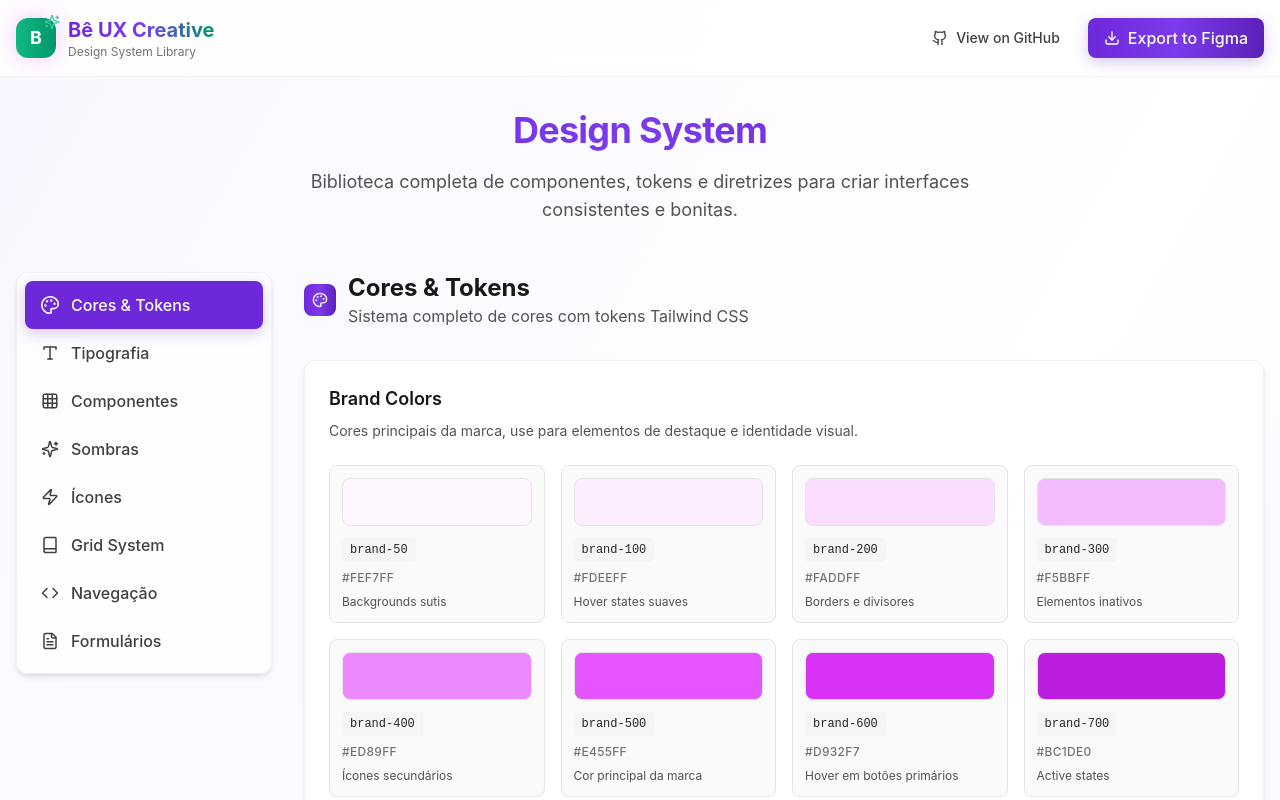
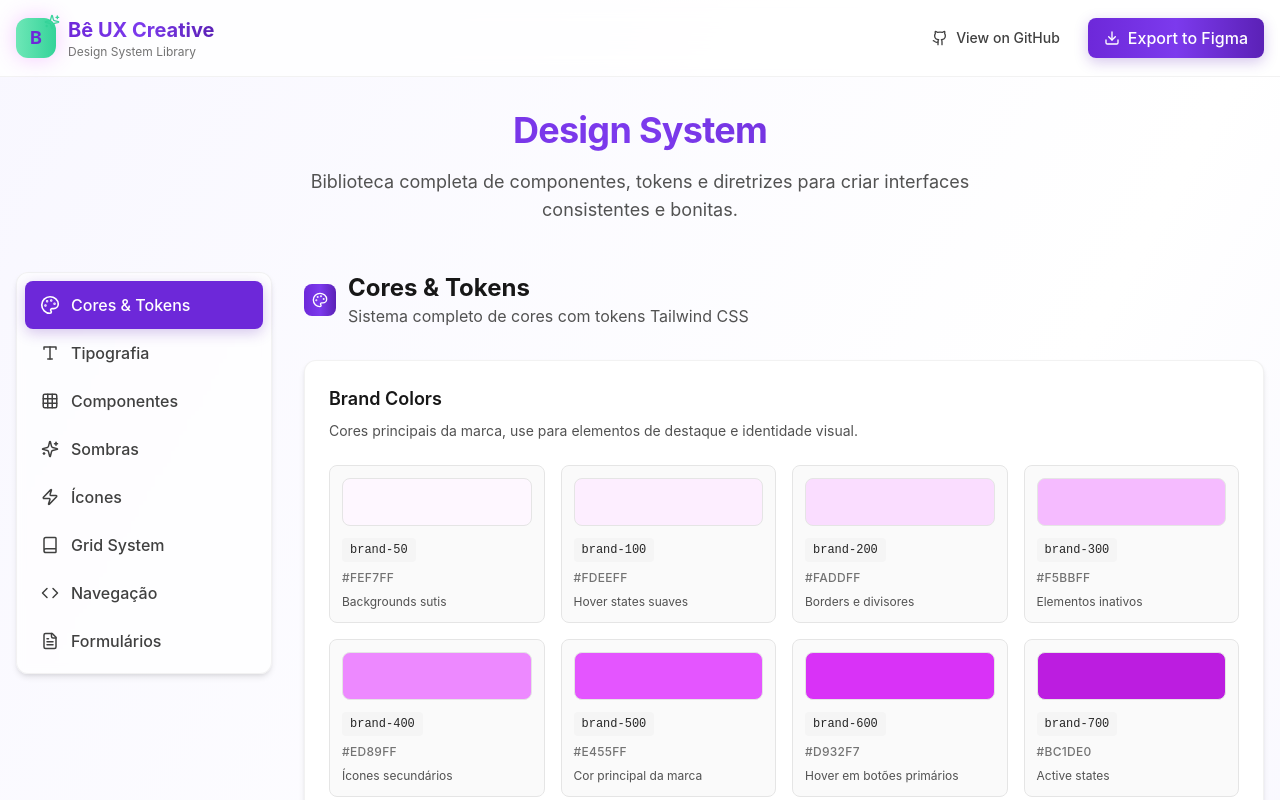
Before and after one commit to a-mo-ra/be-ux-creative-design-system, a React (Vite) app: page / in a window 1280 px wide. Shown: the top 800 px of the page. Built offline with nearby package versions, Linux system fonts and the light colour scheme.

Commit message:
Change logo background and stars color
Update logo background to pastel green and stars to neon green.

```diff
--- a/src/components/Header.tsx
+++ b/src/components/Header.tsx
@@ -10,8 +10,8 @@ const Header = () => {
           {/* Logo */}
           <div className="flex items-center gap-3">
             <div className="relative">
-              <div className="w-10 h-10 bg-gradient-to-r from-emerald-500 to-emerald-600 rounded-xl flex items-center justify-center shadow-lg shadow-emerald-500/25 animate-pulse-glow">
-                <span className="text-white font-bold text-lg animate-float">B</span>
+              <div className="w-10 h-10 bg-gradient-to-r from-emerald-300 to-emerald-400 rounded-xl flex items-center justify-center shadow-lg shadow-emerald-300/25 animate-pulse-glow">
+                <span className="text-brand-700 font-bold text-lg animate-float">B</span>
               </div>
               <Sparkles
                 size={16}
@@ -19,7 +19,7 @@ const Header = () => {
               />
             </div>
             <div>
-              <h1 className="text-xl font-bold bg-gradient-to-r from-brand-700 via-brand-600 to-emerald-600 bg-clip-text text-transparent">Bê UX Creative</h1>
+              <h1 className="text-xl font-bold bg-gradient-to-r from-brand-700 via-brand-600 to-brand-800 bg-clip-text text-transparent">Bê UX Creative</h1>
               <p className="text-xs text-neutral-500">Design System Library</p>
             </div>
           </div>
@@ -31,7 +31,7 @@ const Header = () => {
               <span>View on GitHub</span>
             </button>
 
-            <button className="flex items-center gap-2 px-4 py-2 bg-gradient-brand text-white rounded-lg font-medium shadow-brand hover:shadow-glow transition-all duration-200 hover:scale-105">
+            <button className="flex items-center gap-2 px-4 py-2 bg-gradient-to-r from-brand-700 via-brand-600 to-brand-800 text-white rounded-lg font-medium shadow-brand hover:shadow-glow transition-all duration-200 hover:scale-105">
               <Download size={16} />
               <span>Export to Figma</span>
             </button>
```
